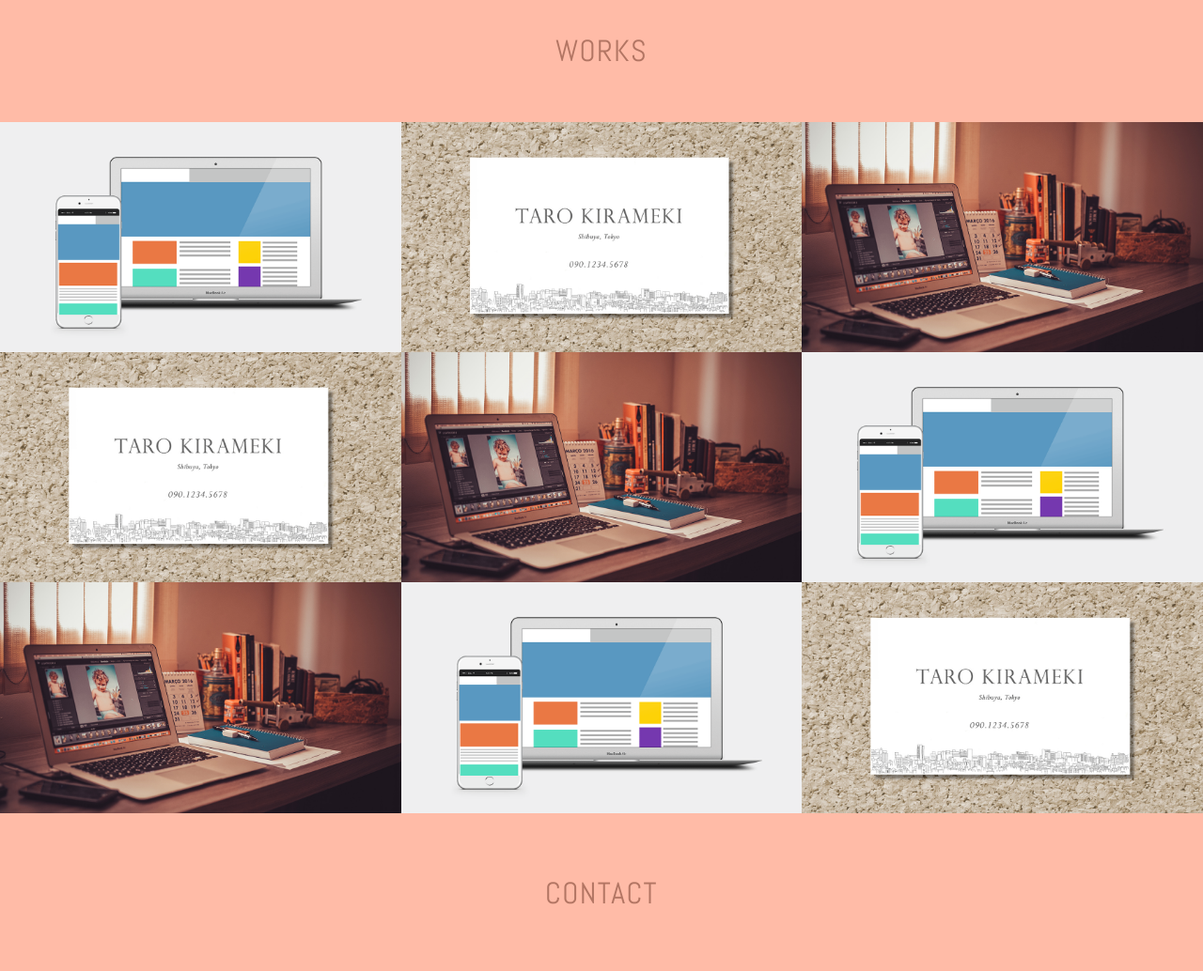
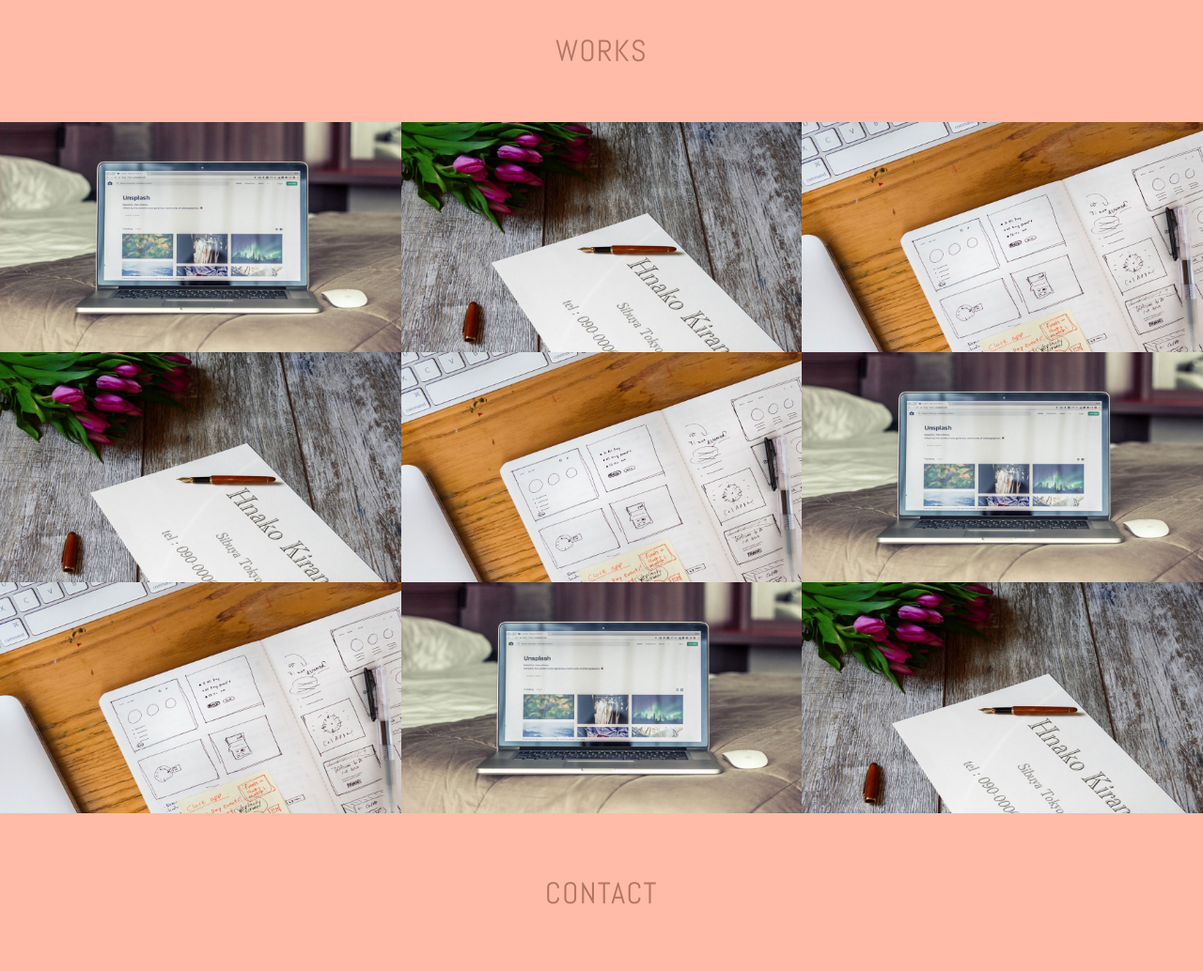
Before and after one commit to yukiwakabayashi/yukiwakabayashi.github.io, a plain HTML site: page index.html in a window 1280 px wide. Shown: the part 1040-2074 px from the top of the page at 94% size. Drawn offline with nearby package versions, Linux system fonts and the light colour scheme.

Commit message:
images updates

```diff
--- a/index.html
+++ b/index.html
@@ -46,7 +46,7 @@
                  <h2 class="text-center">Works</h2>
         <div class="works-box">
             <a href="#">
-                <img src="./images/img_work_site.png" alt="株式会社きらめき コーポレートサイト様 Webサイトデザイン">
+                <img src="./images/corporate-site.jpg" alt="株式会社きらめき コーポレートサイト様 Webサイトデザイン">
                 <div class="works-box-inner">
                     <div class="text-center">
                         <h3>株式会社きらめき コーポレートサイト</h3>
@@ -58,7 +58,7 @@
         </div>
         <div class="works-box">
             <a href="#">
-                <img src="./images/img_work_card.jpg" alt="きらめき花子様 名刺デザイン">
+                <img src="./images/business-card.jpg" alt="きらめき花子様 名刺デザイン">
                 <div class="works-box-inner">
                     <div class="text-center">
                         <h3>きらめき花子様 名刺</h3>
@@ -70,7 +70,7 @@
         </div>
         <div class="works-box">
             <a href="#">
-                <img src="./images/img_work_blog.jpg" alt="WordPressオリジナルテーマ">
+                <img src="./images/blog-desigin.jpg" alt="WordPressオリジナルテーマ">
                 <div class="works-box-inner">
                     <div class="text-center">
                         <h3>ブログデザイン</h3>
@@ -82,7 +82,7 @@
         </div>
         <div class="works-box">
             <a href="#">
-                <img src="./images/img_work_card.jpg" alt="きらめき花子様 名刺デザイン">
+                <img src="./images/business-card.jpg" alt="きらめき花子様 名刺デザイン">
                 <div class="works-box-inner">
                     <div class="text-center">
                         <h3>きらめき花子様 名刺</h3>
@@ -94,7 +94,7 @@
         </div>
         <div class="works-box">
             <a href="#">
-                <img src="./images/img_work_blog.jpg" alt="WordPressオリジナルテーマ">
+                <img src="./images/blog-desigin.jpg" alt="WordPressオリジナルテーマ">
                 <div class="works-box-inner">
                     <div class="text-center">
                         <h3>ブログデザイン</h3>
@@ -106,7 +106,7 @@
         </div>
         <div class="works-box">
             <a href="#">
-                <img src="./images/img_work_site.png" alt="株式会社きらめき コーポレートサイト様 Webサイトデザイン">
+                <img src="./images/corporate-site.jpg" alt="株式会社きらめき コーポレートサイト様 Webサイトデザイン">
                 <div class="works-box-inner">
                     <div class="text-center">
                         <h3>株式会社きらめき コーポレートサイト</h3>
@@ -118,7 +118,7 @@
         </div>
         <div class="works-box">
             <a href="#">
-                <img src="./images/img_work_blog.jpg" alt="WordPressオリジナルテーマ">
+                <img src="./images/blog-desigin.jpg" alt="WordPressオリジナルテーマ">
                 <div class="works-box-inner">
                     <div class="text-center">
                         <h3>ブログデザイン</h3>
@@ -130,7 +130,7 @@
         </div>
         <div class="works-box">
             <a href="#">
-                <img src="./images/img_work_site.png" alt="株式会社きらめき コーポレートサイト様 Webサイトデザイン">
+                <img src="./images/corporate-site.jpg" alt="株式会社きらめき コーポレートサイト様 Webサイトデザイン">
                 <div class="works-box-inner">
                     <div class="text-center">
                         <h3>株式会社きらめき コーポレートサイト</h3>
@@ -142,7 +142,7 @@
         </div>
         <div class="works-box">
             <a href="#">
-                <img src="./images/img_work_card.jpg" alt="きらめき花子様 名刺デザイン">
+                <img src="./images/business-card.jpg" alt="きらめき花子様 名刺デザイン">
                 <div class="works-box-inner">
                     <div class="text-center">
                         <h3>きらめき花子様 名刺</h3>
```
